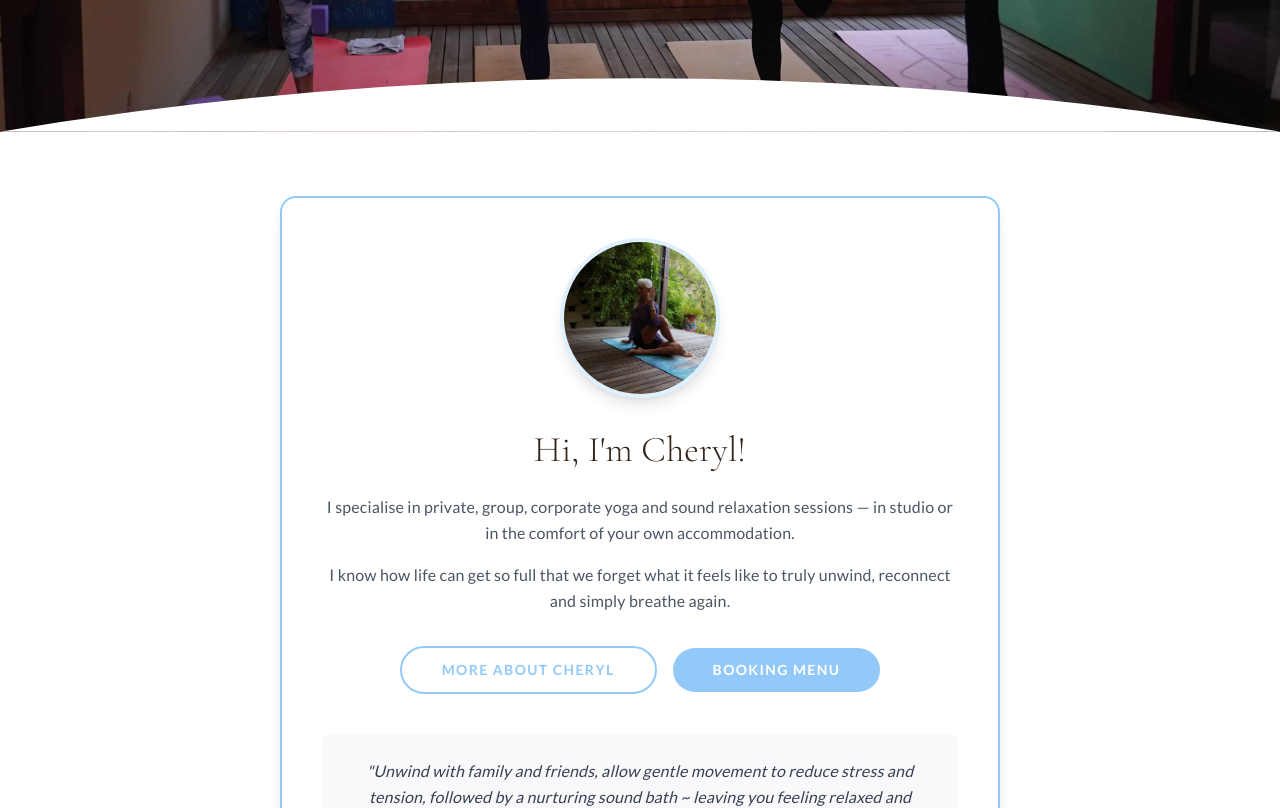
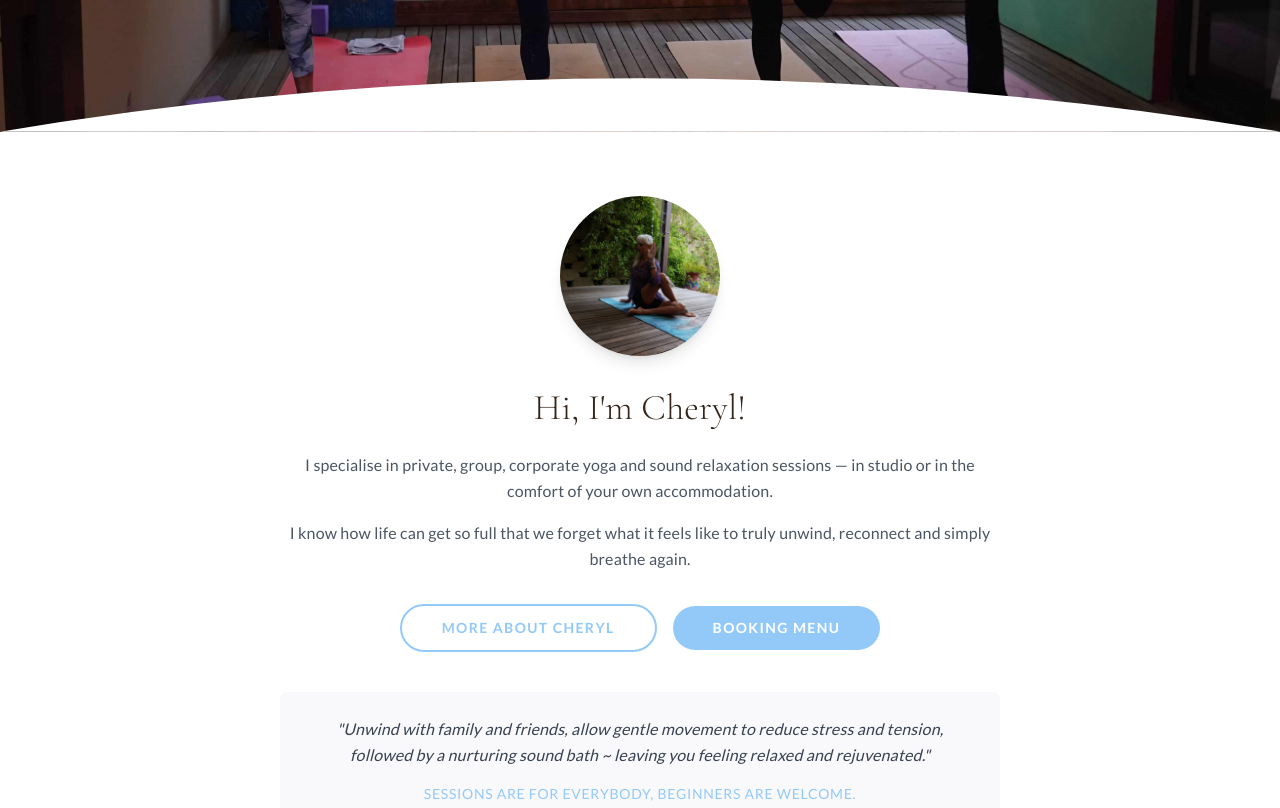
Before and after one commit to rebotilwe/devahiti-booking-system, a React (Vite) app in the folder frontend/: page / in a window 1280 px wide. Shown: the part 620-1428 px from the top of the page. Built offline with nearby package versions, Linux system fonts and the light colour scheme.

Commit message:
home page updated

```diff
--- a/frontend/src/components/Footer.jsx
+++ b/frontend/src/components/Footer.jsx
@@ -7,13 +7,13 @@ export default function Footer() {
     <footer className="bg-white border-t border-gray-100">
       <div className="max-w-7xl mx-auto px-6 lg:px-10 py-16 lg:py-20">
         <div className="grid grid-cols-1 md:grid-cols-3 gap-12 lg:gap-20">
-          {/* Brand with Logo */}
+          {/* Brand with Logo - INCREASED SIZE */}
           <div>
             <div className="flex items-center gap-3 mb-4">
               <img
                 src={logo}
                 alt="Devahiti Yoga Logo"
-                className="h-12 md:h-14 w-auto object-contain"
+                className="h-16 md:h-20 w-auto object-contain"
               />
             </div>
             <p className="text-xs tracking-widest uppercase text-gray-400 mb-6">
--- a/frontend/src/pages/Home.jsx
+++ b/frontend/src/pages/Home.jsx
@@ -36,8 +36,7 @@ const subNav = [
   { label: "Retreats", path: "/services/retreats" },
 ];
 
-// ✅ UPDATED: 9 services (removed Specialized Workshop)
-// Grouped into 3 rows of 3 services each
+// ✅ 9 services (removed Specialized Workshop) - Grouped into 3 rows of 3
 const allServices = [
   // ROW 1
   { img: groupImg, title: "Group Class", link: "/services/group-class" },
@@ -104,7 +103,6 @@ export default function Home() {
       <header className={`fixed top-0 left-0 right-0 z-50 transition-all duration-500 ${scrolled ? "bg-white shadow-md" : "bg-white"}`}>
         <div className="mx-auto flex max-w-7xl items-center justify-between px-6 py-4">
           <Link to="/" className="flex items-center gap-3">
-            {/* ✅ Increased logo size */}
             <img src={logo} alt="Devahiti Yoga" className="h-14 w-auto" />
           </Link>
 
@@ -133,7 +131,7 @@ export default function Home() {
           </div>
         </div>
 
-        {/* ✅ SUBNAV RESTORED - Blue banner with services on desktop only */}
+        {/* Blue banner with services on desktop only */}
         <div className="hidden md:block" style={{ backgroundColor: "#93C9F9" }}>
           <div className="mx-auto flex max-w-7xl flex-nowrap items-center justify-center gap-x-6 px-6 py-3 overflow-x-auto">
             {subNav.map((link) => (
@@ -211,15 +209,14 @@ export default function Home() {
         </svg>
       </section>
 
-      {/* ✅ "Hi, I'm Cheryl" Section - WITH BLUE BORDER/CONTAINER */}
-      <section className="mx-auto max-w-3xl px-6 py-16">
-        <div className="border-2 border-[#93C9F9] rounded-2xl p-8 md:p-10 shadow-lg bg-white">
-          <img src={cherylPortraitImg} alt="Portrait of Cheryl" className="mx-auto h-40 w-40 rounded-full object-cover shadow-lg border-4 border-[#93C9F9]/30" loading="lazy" />
-          <h2 className="mt-8 text-3xl md:text-4xl font-light text-center">Hi, I'm Cheryl!</h2>
-          <p className="mt-6 text-base leading-relaxed text-gray-600 text-center">
+      {/* ✅ "Hi, I'm Cheryl" Section - NO BLUE BORDER (removed) */}
+      <section className="mx-auto max-w-3xl px-6 py-16 text-center">
+        <img src={cherylPortraitImg} alt="Portrait of Cheryl" className="mx-auto h-40 w-40 rounded-full object-cover shadow-lg" loading="lazy" />
+        <h2 className="mt-8 text-3xl md:text-4xl font-light">Hi, I'm Cheryl!</h2>
+        <p className="mt-6 text-base leading-relaxed text-gray-600">
           I specialise in private, group, corporate yoga and sound relaxation sessions — in studio or in the comfort of your own accommodation.
         </p>
-          <p className="mt-4 text-base leading-relaxed text-gray-600 text-center">
+        <p className="mt-4 text-base leading-relaxed text-gray-600">
           I know how life can get so full that we forget what it feels like to truly unwind, reconnect and simply breathe again.
         </p>
 
@@ -244,18 +241,17 @@ export default function Home() {
 
         {/* New text block */}
         <div className="mt-10 p-6 bg-[#F9F9FB] rounded-lg">
-            <p className="text-base italic text-gray-700 leading-relaxed text-center">
+          <p className="text-base italic text-gray-700 leading-relaxed">
             "Unwind with family and friends, allow gentle movement to reduce stress and tension, followed by a nurturing sound bath ~ leaving you feeling relaxed and rejuvenated."
           </p>
-            <p className="mt-4 text-sm font-medium text-[#93C9F9] uppercase tracking-wider text-center">
+          <p className="mt-4 text-sm font-medium text-[#93C9F9] uppercase tracking-wider">
             Sessions are for everyBODY, beginners are welcome.
           </p>
         </div>
 
-          <p className="mt-10 text-sm italic text-gray-500 text-center">
+        <p className="mt-10 text-sm italic text-gray-500">
           Servicing North Coast • Ballito • Salt Rock • Sheffield • Surrounding Areas
         </p>
-        </div>
       </section>
 
       {/* Services Grid - 3 rows of 3 services each */}
@@ -267,21 +263,21 @@ export default function Home() {
             <div className="w-20 h-px bg-[#93C9F9] mx-auto mt-4"></div>
           </div>
 
-          {/* ROW 1 - Group Class, Private Sessions, Corporate Wellness */}
+          {/* ROW 1 */}
           <div className="grid grid-cols-1 sm:grid-cols-2 md:grid-cols-3 gap-6 mb-10">
             {allServices.slice(0, 3).map((service, idx) => (
               <ServiceCard key={idx} {...service} navigate={navigate} />
             ))}
           </div>
 
-          {/* ROW 2 - Sound Journey, Sound Massage, Fascia Release Therapy */}
+          {/* ROW 2 */}
           <div className="grid grid-cols-1 sm:grid-cols-2 md:grid-cols-3 gap-6 mb-10">
             {allServices.slice(3, 6).map((service, idx) => (
               <ServiceCard key={idx} {...service} navigate={navigate} />
             ))}
           </div>
 
-          {/* ROW 3 - Teacher Training, Educational Workshops, Retreats/Safaris */}
+          {/* ROW 3 */}
           <div className="grid grid-cols-1 sm:grid-cols-2 md:grid-cols-3 gap-6">
             {allServices.slice(6, 9).map((service, idx) => (
               <ServiceCard key={idx} {...service} navigate={navigate} />
@@ -332,7 +328,7 @@ export default function Home() {
 
     {/* Footer */}
 <footer className="px-6 py-12 text-center text-white" style={{ backgroundColor: "#93C9F9" }}>
-        <img src={logo} alt="" className="mx-auto h-12 w-auto brightness-0 invert" />
+  <img src={logo} alt="" className="mx-auto h-20 w-auto brightness-0 invert" />
   <p className="mt-4 text-2xl font-light">Devahiti</p>
   <p className="mt-2 text-sm italic opacity-90">'Day-vah-hee-tee' — Sanskrit for Divine Order</p>
   <p className="mt-6 text-xs uppercase tracking-widest opacity-80">
```
Lines whose indentation alone changed are shown as unchanged.
